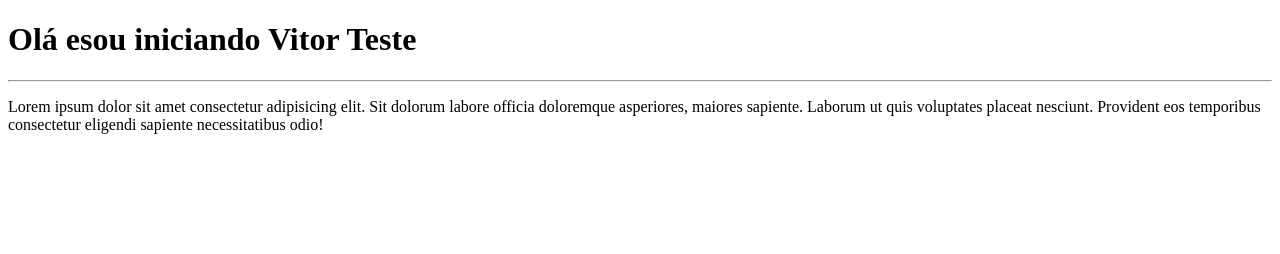
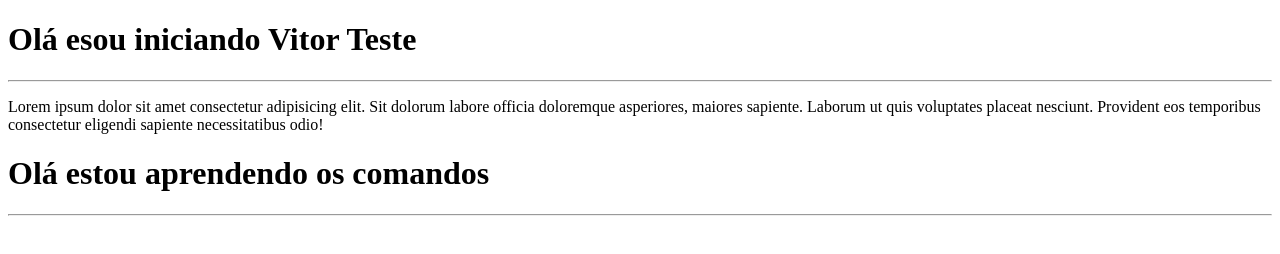
Before and after one commit to VitorNetto/vitor-teste, a plain HTML site: page Teste2/index.html in a window 1280 px wide. Drawn offline with Linux system fonts and the light colour scheme.

Commit message:
Update index.html

```diff
--- a/Teste2/index.html
+++ b/Teste2/index.html
@@ -14,3 +14,6 @@
     </p>
 </body>
 </html>
+<body>
+    <h1>Olá estou aprendendo os comandos </h1>
+    <hr>
```
